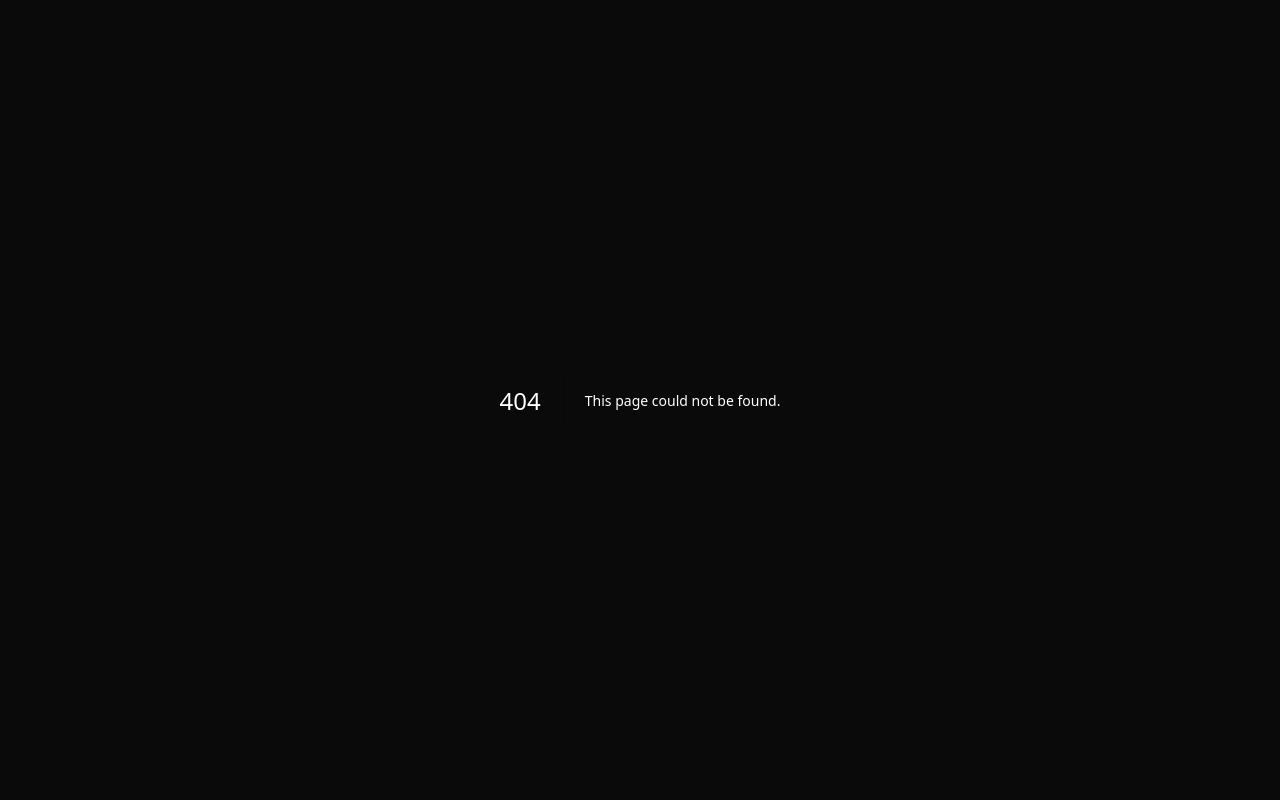
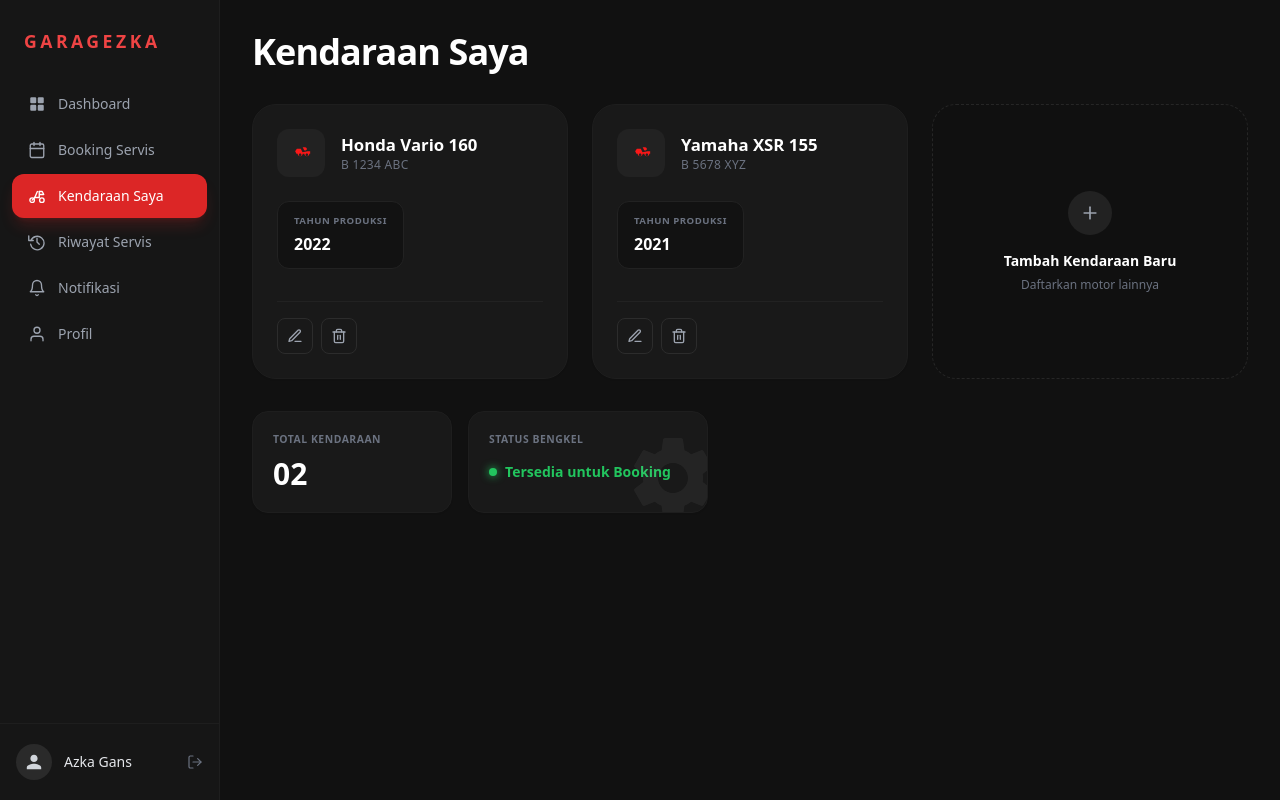
Before and after one commit to enxie2/project-garagezka-fullstack, a Next.js app in the folder frontend/: page /kendaraan in a window 1280 px wide. Before the commit this address had no page. Built offline with nearby package versions, Linux system fonts and the light colour scheme.

Commit message:
feat: implement sidebar navigation and create icon library for vehicle management page

```diff
--- /dev/null
+++ b/frontend/app/kendaraan/page.tsx
@@ -0,0 +1,145 @@
+import Sidebar from '@/components/Sidebar'
+import {
+  MotorcycleIcon,
+  PencilIcon,
+  TrashIcon,
+  PlusIcon,
+} from '@/components/icons'
+
+/* ─── Mock Data Kendaraan ────────────────────────── */
+const daftarKendaraan = [
+  {
+    id: 1,
+    name: 'Honda Vario 160',
+    plate: 'B 1234 ABC',
+    year: '2022',
+  },
+  {
+    id: 2,
+    name: 'Yamaha XSR 155',
+    plate: 'B 5678 XYZ',
+    year: '2021',
+  },
+]
+
+/* ─── Page ───────────────────────────────────────── */
+export default function KendaraanPage() {
+  return (
+    <div className="flex min-h-screen bg-[#111111] font-sans text-white">
+      {/* ── Sidebar ── */}
+      <Sidebar activePage="kendaraan" />
+
+      {/* ── Main Content ── */}
+      <main className="flex flex-1 flex-col overflow-y-auto">
+        <div className="px-8 py-8">
+
+          {/* Header */}
+          <div className="mb-8">
+            <h1 className="text-4xl font-semibold tracking-tight text-white">
+              Kendaraan Saya
+            </h1>
+          </div>
+
+          {/* Grid Kendaraan */}
+          <div className="grid grid-cols-1 gap-6 md:grid-cols-2 lg:grid-cols-3">
+
+            {/* Card 1 & 2 (Daftar Kendaraan) */}
+            {daftarKendaraan.map((motor) => (
+              <div
+                key={motor.id}
+                className="flex flex-col justify-between rounded-3xl border border-[#1e1e1e] bg-[#191919] p-6 shadow-sm transition hover:border-[#2a2a2a]"
+              >
+                <div>
+                  {/* Card Header */}
+                  <div className="flex items-center gap-4">
+                    <div className="flex h-12 w-12 items-center justify-center rounded-xl bg-[#222222] text-[#fa1818]">
+                      <MotorcycleIcon />
+                    </div>
+                    <div>
+                      <h3 className="text-[1.05rem] font-bold text-white leading-snug">
+                        {motor.name}
+                      </h3>
+                      <p className="text-xs text-gray-500 font-medium tracking-wide">
+                        {motor.plate}
+                      </p>
+                    </div>
+                  </div>
+
+                  {/* Card Body (Tahun Produksi) */}
+                  <div className="mt-6 inline-block rounded-xl bg-[#111111]/70 px-4 py-3 border border-[#222222] min-w-[100px]">
+                    <p className="text-[0.6rem] font-bold uppercase tracking-wider text-gray-500">
+                      TAHUN PRODUKSI
+                    </p>
+                    <p className="mt-1 text-base font-extrabold text-white">
+                      {motor.year}
+                    </p>
+                  </div>
+                </div>
+
+                {/* Card Footer (Actions) */}
+                <div className="mt-8 flex gap-2 border-t border-[#222222] pt-4">
+                  <button className="flex h-9 w-9 items-center justify-center rounded-lg border border-[#2c2c2c] bg-transparent text-gray-400 transition hover:border-[#444444] hover:text-white active:scale-95">
+                    <PencilIcon />
+                  </button>
+                  <button className="flex h-9 w-9 items-center justify-center rounded-lg border border-[#2c2c2c] bg-transparent text-gray-400 transition hover:border-red-500/50 hover:text-red-400 active:scale-95">
+                    <TrashIcon />
+                  </button>
+                </div>
+              </div>
+            ))}
+
+            {/* Card 3 (Tambah Kendaraan Baru) */}
+            <div className="flex min-h-[220px] cursor-pointer flex-col items-center justify-center rounded-3xl border border-dashed border-[#262626] bg-[#111111]/30 p-6 text-center transition hover:border-red-500/40 hover:bg-[#fa1818]/5">
+              <div className="flex h-11 w-11 items-center justify-center rounded-full bg-[#222222] text-gray-400">
+                <PlusIcon />
+              </div>
+              <h3 className="mt-4 text-sm font-semibold text-white">
+                Tambah Kendaraan Baru
+              </h3>
+              <p className="mt-1.5 text-xs text-gray-500">
+                Daftarkan motor lainnya
+              </p>
+            </div>
+
+          </div>
+
+          {/* Info Status Bengkel (Row bawah) */}
+          <div className="mt-8 flex flex-wrap gap-4">
+
+            {/* Total Kendaraan */}
+            <div className="w-[200px] rounded-2xl border border-[#1e1e1e] bg-[#191919] p-5 shadow-sm">
+              <p className="text-[0.65rem] font-bold uppercase tracking-wider text-gray-500">
+                TOTAL KENDARAAN
+              </p>
+              <p className="mt-2 text-3xl font-extrabold text-white">
+                02
+              </p>
+            </div>
+
+            {/* Status Bengkel */}
+            <div className="relative w-[240px] overflow-hidden rounded-2xl border border-[#1e1e1e] bg-[#191919] p-5 shadow-sm">
+              {/* Ilustrasi Gear Faint Background */}
+              <div className="absolute -bottom-4 -right-4 opacity-5 text-white">
+                <svg width="100" height="100" viewBox="0 0 24 24" fill="currentColor">
+                  <path d="M19.14 12.94c.04-.3.06-.61.06-.94 0-.32-.02-.64-.07-.94l2.03-1.58c.18-.14.23-.41.12-.61l-1.92-3.32c-.12-.22-.37-.29-.59-.22l-2.39.96c-.5-.38-1.03-.7-1.62-.94l-.36-2.54c-.04-.24-.24-.41-.48-.41h-3.84c-.24 0-.43.17-.47.41l-.36 2.54c-.59.24-1.13.56-1.62.94l-2.39-.96c-.22-.08-.47 0-.59.22L2.74 8.87c-.12.21-.08.47.12.61l2.03 1.58c-.05.3-.09.63-.09.94s.02.64.07.94l-2.03 1.58c-.18.14-.23.41-.12.61l1.92 3.32c.12.22.37.29.59.22l2.39-.96c.5.38 1.03.7 1.62.94l.36 2.54c.05.24.24.41.48.41h3.84c.24 0 .44-.17.47-.41l.36-2.54c.59-.24 1.13-.56 1.62-.94l2.39.96c.22.08.47 0 .59-.22l1.92-3.32c.12-.22.07-.47-.12-.61l-2.01-1.58zM12 15.6c-1.98 0-3.6-1.62-3.6-3.6s1.62-3.6 3.6-3.6 3.6 1.62 3.6 3.6-1.62 3.6-3.6 3.6z"/>
+                </svg>
+              </div>
+
+              <p className="text-[0.65rem] font-bold uppercase tracking-wider text-gray-500">
+                STATUS BENGKEL
+              </p>
+              <div className="mt-3.5 flex items-center gap-2">
+                <span className="h-2 w-2 rounded-full bg-green-500 shadow-[0_0_8px_#22c55e]" />
+                <span className="text-sm font-bold text-green-500">
+                  Tersedia untuk Booking
+                </span>
+              </div>
+            </div>
+
+          </div>
+
+        </div>
+      </main>
+    </div>
+  )
+}
--- a/frontend/components/Sidebar.tsx
+++ b/frontend/components/Sidebar.tsx
@@ -27,7 +27,7 @@
 const navItems: { label: string; id: ActivePage; icon: React.ReactNode; href: string }[] = [
   { label: 'Dashboard',      id: 'dashboard',  icon: <GridIcon />,        href: '/dashboard' },
   { label: 'Booking Servis', id: 'booking',    icon: <CalendarNavIcon />, href: '/booking'   },
-  { label: 'Kendaraan Saya', id: 'kendaraan',  icon: <BikeNavIcon />,     href: '#'          },
+  { label: 'Kendaraan Saya', id: 'kendaraan',  icon: <BikeNavIcon />,     href: '/kendaraan' },
   { label: 'Riwayat Servis', id: 'riwayat',    icon: <HistoryNavIcon />,  href: '#'          },
   { label: 'Notifikasi',     id: 'notifikasi', icon: <BellIcon />,        href: '#'          },
   { label: 'Profil',         id: 'profil',     icon: <UserNavIcon />,     href: '#'          },
--- a/frontend/components/icons.tsx
+++ b/frontend/components/icons.tsx
@@ -191,3 +191,26 @@
     <polyline points="22,4 12,14.01 9,11.01" />
   </svg>
 )
+
+export const PencilIcon = () => (
+  <svg width="16" height="16" viewBox="0 0 24 24" fill="none" stroke="currentColor" strokeWidth="2" strokeLinecap="round" strokeLinejoin="round">
+    <path d="M12 20h9" />
+    <path d="M16.5 3.5a2.121 2.121 0 0 1 3 3L7 19l-4 1 1-4L16.5 3.5z" />
+  </svg>
+)
+
+export const TrashIcon = () => (
+  <svg width="16" height="16" viewBox="0 0 24 24" fill="none" stroke="currentColor" strokeWidth="2" strokeLinecap="round" strokeLinejoin="round">
+    <polyline points="3 6 5 6 21 6" />
+    <path d="M19 6v14a2 2 0 0 1-2 2H7a2 2 0 0 1-2-2V6m3 0V4a2 2 0 0 1 2-2h4a2 2 0 0 1 2 2v2" />
+    <line x1="10" y1="11" x2="10" y2="17" />
+    <line x1="14" y1="11" x2="14" y2="17" />
+  </svg>
+)
+
+export const PlusIcon = () => (
+  <svg width="20" height="20" viewBox="0 0 24 24" fill="none" stroke="currentColor" strokeWidth="2" strokeLinecap="round" strokeLinejoin="round">
+    <line x1="12" y1="5" x2="12" y2="19" />
+    <line x1="5" y1="12" x2="19" y2="12" />
+  </svg>
+)
```
